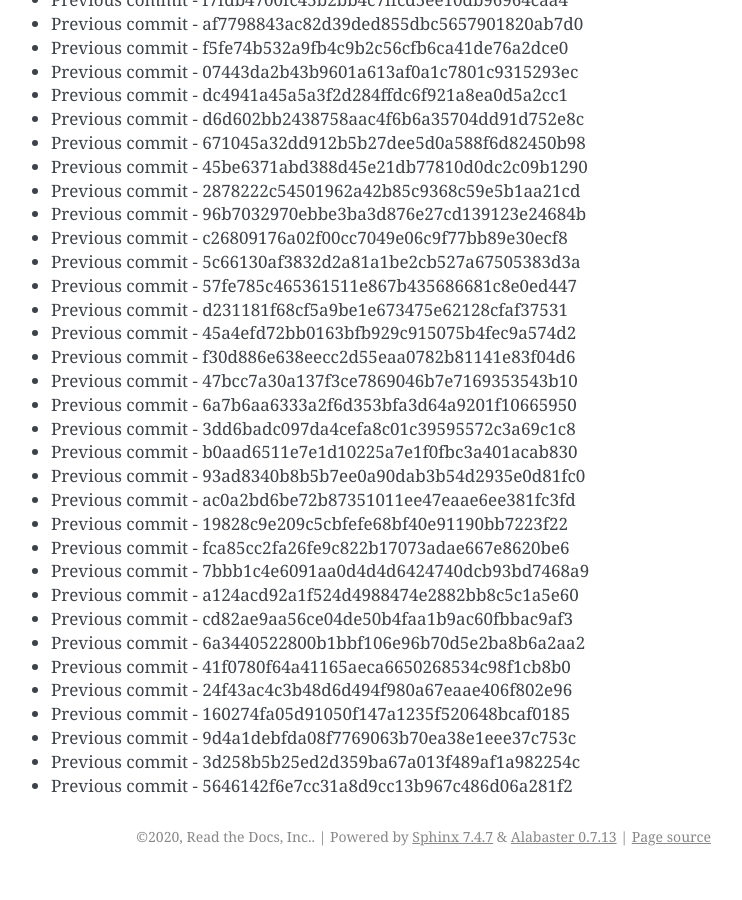
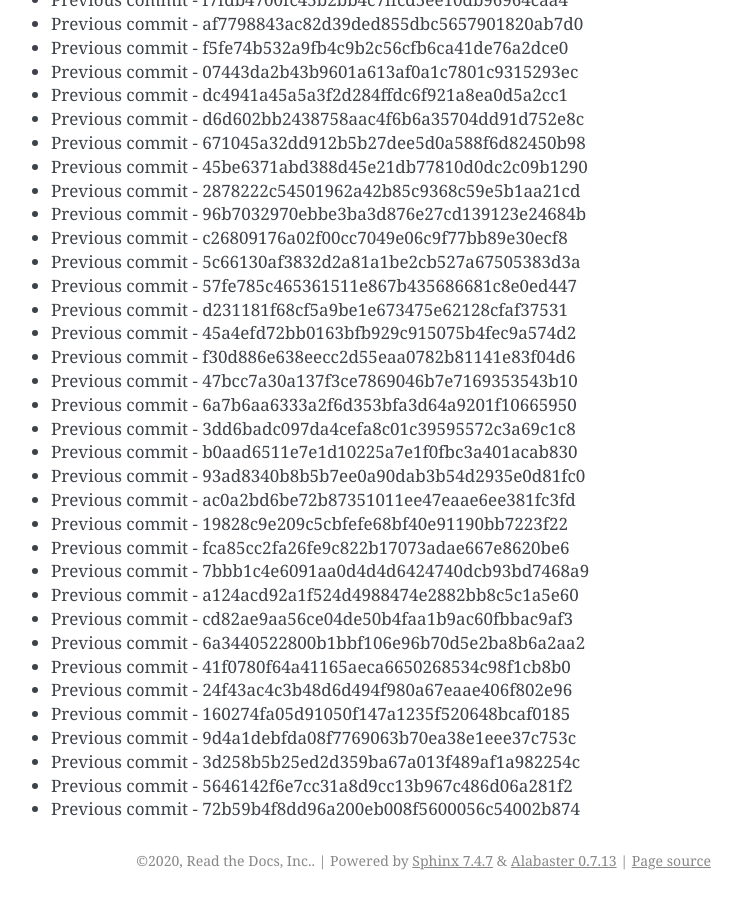
Before and after one commit to readthedocs/rtd-git-stresstest, a Sphinx documentation site: the page built from docs/updates.rst, in a window 1280 px wide and 900 px high, scrolled down 75663 px. Shown: the whole window, without its empty margins (399-1141 px from the left). Built offline with Sphinx 7.4.7, drawn with Linux system fonts in a browser that asks for light colours; before the commit the page ends 76539 px from its top, so only the background shows below that.

Commit message:
Generating commit from previous: 72b59b4f8dd96a200eb008f5600056c54002b874

```diff
--- a/docs/updates.rst
+++ b/docs/updates.rst
@@ -3211,3 +3211,4 @@ It can be tested for any performance characteristics.
 * Previous commit - 9d4a1debfda08f7769063b70ea38e1eee37c753c
 * Previous commit - 3d258b5b25ed2d359ba67a013f489af1a982254c
 * Previous commit - 5646142f6e7cc31a8d9cc13b967c486d06a281f2
+* Previous commit - 72b59b4f8dd96a200eb008f5600056c54002b874
```
